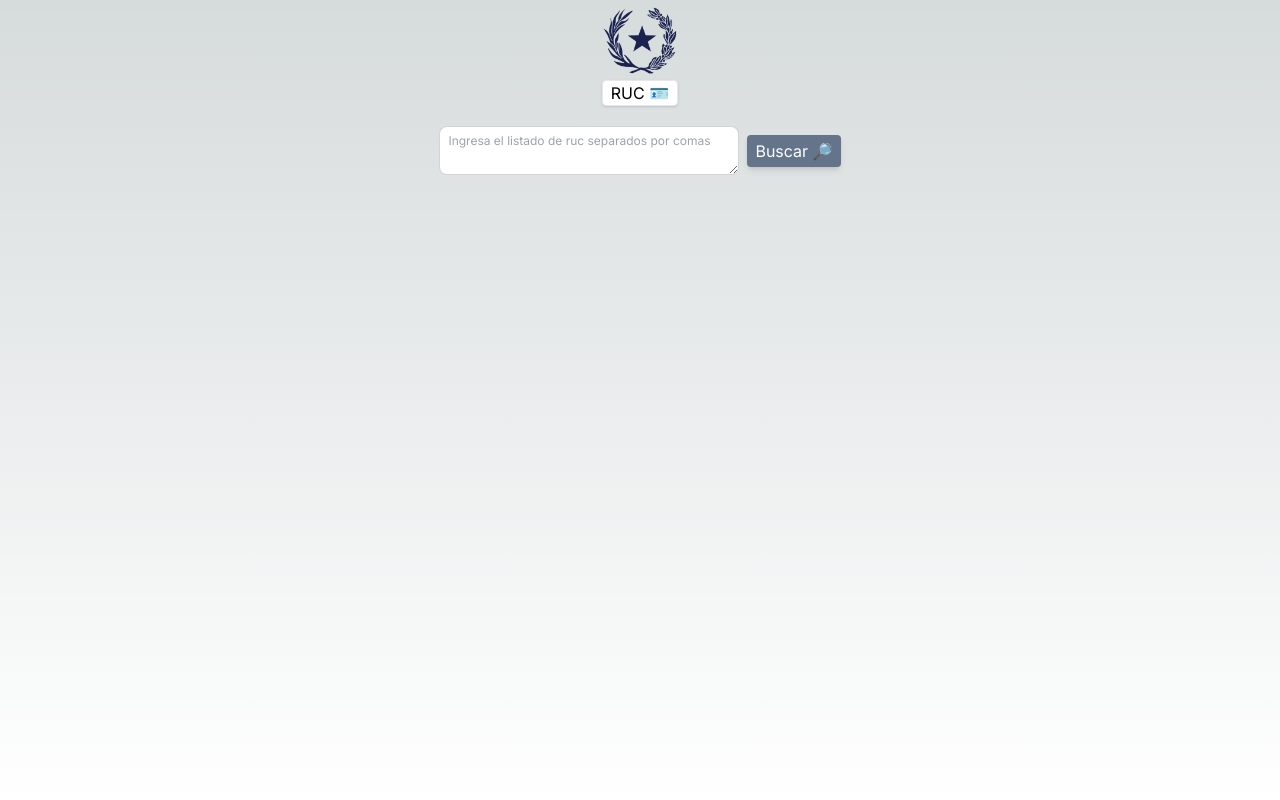
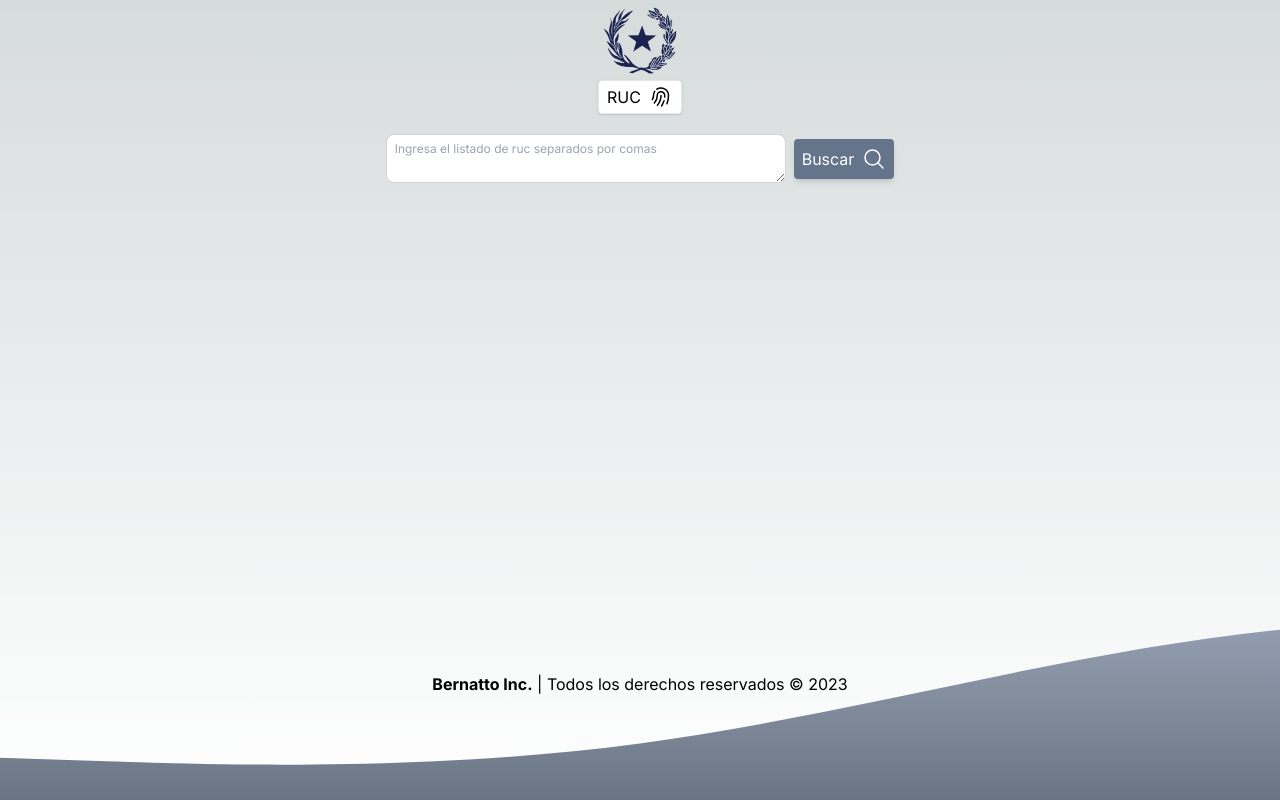
Before and after one commit to braian-bernatto/ruc-py, a Next.js app: page / in a window 1280 px wide. Built offline with nearby package versions, Linux system fonts and the light colour scheme.

Commit message:
footer added

```diff
--- a/app/layout.tsx
+++ b/app/layout.tsx
@@ -1,3 +1,4 @@
+import Footer from '@/components/Footer'
 import './globals.css'
 import { Inter } from 'next/font/google'
 
@@ -5,17 +6,22 @@ const inter = Inter({ subsets: ['latin'] })
 
 export const metadata = {
   title: 'Create Next App',
-  description: 'Generated by create next app',
+  description: 'Generated by create next app'
 }
 
 export default function RootLayout({
-  children,
+  children
 }: {
   children: React.ReactNode
 }) {
   return (
-    <html lang="en">
-      <body className={inter.className}>{children}</body>
+    <html lang='en'>
+      <body
+        className={`${inter.className} flex flex-col min-h-screen justify-between`}
+      >
+        {children}
+        <Footer />
+      </body>
     </html>
   )
 }
--- a/app/page.tsx
+++ b/app/page.tsx
@@ -11,15 +11,29 @@ export default function Home() {
   const [mensaje, setMensaje] = useState<string>('')
 
   return (
-    <main className='flex min-h-screen flex-col items-center px-5 sm:px-24'>
+    <main className='flex flex-col items-center px-5 sm:px-24 text-xs sm:text-base'>
       <Image
         src='/escudo1.png'
         width={80}
         height={80}
         alt='escudo de paraguay'
       />
-      <h1 className='border shadow rounded px-2 bg-white mb-5 text-center'>
-        RUC 🪪
+      <h1 className='border shadow rounded px-2 bg-white mb-5 text-center flex justify-center items-center gap-2 py-1'>
+        RUC
+        <svg
+          xmlns='http://www.w3.org/2000/svg'
+          fill='none'
+          viewBox='0 0 24 24'
+          strokeWidth={1.5}
+          stroke='currentColor'
+          className='w-6 h-6'
+        >
+          <path
+            strokeLinecap='round'
+            strokeLinejoin='round'
+            d='M7.864 4.243A7.5 7.5 0 0119.5 10.5c0 2.92-.556 5.709-1.568 8.268M5.742 6.364A7.465 7.465 0 004.5 10.5a7.464 7.464 0 01-1.15 3.993m1.989 3.559A11.209 11.209 0 008.25 10.5a3.75 3.75 0 117.5 0c0 .527-.021 1.049-.064 1.565M12 10.5a14.94 14.94 0 01-3.6 9.75m6.633-4.596a18.666 18.666 0 01-2.485 5.33'
+          />
+        </svg>
       </h1>
       <SearchInput setMensaje={setMensaje} setListado={setListado} />
       {listado.length > 0 ? (
--- /dev/null
+++ b/components/Footer.tsx
@@ -0,0 +1,23 @@
+import React from 'react'
+import Wave from './Wave'
+
+const Footer: React.FC = () => {
+  const year = new Date().getFullYear()
+  return (
+    <footer className='w-full text-center pb-32 h-24 relative z-50'>
+      <div>
+        <a
+          href='https://braian-bernatto.github.io/portfolio/'
+          target='_blank'
+          className='font-bold hover:underline'
+        >
+          Bernatto Inc.
+        </a>{' '}
+        | Todos los derechos reservados &copy; {year}
+      </div>
+      <Wave />
+    </footer>
+  )
+}
+
+export default Footer
--- a/components/RucList.tsx
+++ b/components/RucList.tsx
@@ -7,8 +7,8 @@ interface Props {
 
 const RucList: React.FC<Props> = ({ listado }) => {
   return (
-    <div className='overflow-x-auto bg-white rounded shadow max-w-2xl w-full'>
-      <table className='table table-zebra'>
+    <div className='overflow-x-auto bg-white rounded shadow max-w-2xl w-full max-h-[400px] sm:max-h-[700px]'>
+      <table className='table table-zebra table-pin-rows text-xs'>
         {/* head */}
         <thead>
           <tr className='shadow'>
@@ -19,7 +19,7 @@ const RucList: React.FC<Props> = ({ listado }) => {
         <tbody>
           {listado.map((dato, idx) => (
             <tr key={idx}>
-              <td>{`${dato.ruc_ci}-${dato.ruc_dv}`}</td>
+              <td>{`${dato.ruc_numero}-${dato.ruc_dv}`}</td>
               <td>{dato.ruc_nombre}</td>
             </tr>
           ))}
--- a/components/SearchInput.tsx
+++ b/components/SearchInput.tsx
@@ -50,8 +50,8 @@ const SearchInput: React.FC<Props> = ({ setMensaje, setListado }) => {
     }
 
     const parametro = isNumber
-      ? buscar.toString().replace(/\s/g, ';')
-      : buscar.toString().replace(/\s+/g, ' ').trim()
+      ? buscar.toString().replace(/\s/g, ';') //reemplaza todos los espacios en blanco por un punto y coma dejando "23424;23424"
+      : buscar.toString().replace(/\s+/g, ' ').trim() //quita todos los espacios extras entre palabras y con trim los espacios a los costados
 
     const getRuc = async () => {
       const url = new URL(
@@ -82,7 +82,7 @@ const SearchInput: React.FC<Props> = ({ setMensaje, setListado }) => {
       className='flex flex-wrap items-center justify-center gap-2 mb-4 w-full'
     >
       <textarea
-        className='textarea textarea-xs textarea-bordered s:w-full w-[300px]'
+        className='textarea textarea-xs textarea-bordered w-full sm:w-[400px]'
         placeholder='Ingresa el listado de ruc separados por comas'
         onChange={e => handleInputChange(e)}
         value={buscar}
@@ -90,10 +90,10 @@ const SearchInput: React.FC<Props> = ({ setMensaje, setListado }) => {
       ></textarea>
 
       <button
-        className={`bg-slate-500 text-white rounded shadow-md px-2 py-1 flex-none`}
+        className={`bg-slate-500 text-white rounded shadow-md px-2 py-2 flex justify-center items-center gap-2 transition-all hover:scale-105`}
         type='submit'
       >
-        Buscar{' '}
+        Buscar
         <span
           className={`transition ${
             typeof buscar === 'string' && buscar!.length > 0
@@ -101,7 +101,20 @@ const SearchInput: React.FC<Props> = ({ setMensaje, setListado }) => {
               : ''
           }`}
         >
-          🔎
+          <svg
+            xmlns='http://www.w3.org/2000/svg'
+            fill='none'
+            viewBox='0 0 24 24'
+            strokeWidth={1.5}
+            stroke='currentColor'
+            className='w-6 h-6'
+          >
+            <path
+              strokeLinecap='round'
+              strokeLinejoin='round'
+              d='M21 21l-5.197-5.197m0 0A7.5 7.5 0 105.196 5.196a7.5 7.5 0 0010.607 10.607z'
+            />
+          </svg>
         </span>
       </button>
     </form>
--- /dev/null
+++ b/components/Wave.tsx
@@ -0,0 +1,29 @@
+import React from 'react'
+
+const Wave = () => {
+  return (
+    <svg
+      xmlns='http://www.w3.org/2000/svg'
+      style={{ WebkitTransition: '0.3s', transition: '0.3s' }}
+      version='1.1'
+      viewBox='0 0 1440 240'
+      className='absolute bottom-0 -z-10'
+    >
+      <defs>
+        <linearGradient id='sw-gradient-0' x1='0' x2='0' y1='1' y2='0'>
+          <stop offset='0%' stopColor='rgba(105.796, 116.7, 132.374, 1)'></stop>
+          <stop
+            offset='100%'
+            stopColor='rgba(154.949, 167.171, 184.74, 1)'
+          ></stop>
+        </linearGradient>
+      </defs>
+      <path
+        fill='url(#sw-gradient-0)'
+        d='M0 192l120 4c120 4 360 12 600-20s480-104 720-128 480 0 720 32 480 72 720 64 480-64 720-60 480 68 720 76 480-40 720-76 480-60 720-40 480 84 720 104 480-4 720-12 480 0 720-20 480-68 720-88 480-12 720 8 480 52 720 48 480-44 720-32 480 76 720 100 480 8 720-24 480-80 720-104 480-24 720-16 480 24 720 24 480-16 720-8 480 40 720 64 480 40 720 48 480 8 600 8h120v96H0z'
+      ></path>
+    </svg>
+  )
+}
+
+export default Wave
--- a/package.json
+++ b/package.json
@@ -21,6 +21,8 @@
     "typescript": "5.1.6"
   },
   "devDependencies": {
-    "daisyui": "^3.1.9"
+    "daisyui": "^3.1.9",
+    "prettier": "^3.0.0",
+    "prettier-plugin-tailwindcss": "^0.3.0"
   }
 }
--- a/types/index.ts
+++ b/types/index.ts
@@ -1,5 +1,5 @@
 export interface Ruc {
-  ruc_id: number
+  ruc_numero: number
   ruc_nombre: string
   ruc_ci: number
   ruc_dv: number
```
Also changed, not shown: 1 other file (tests, documents, lock files or other folders).
